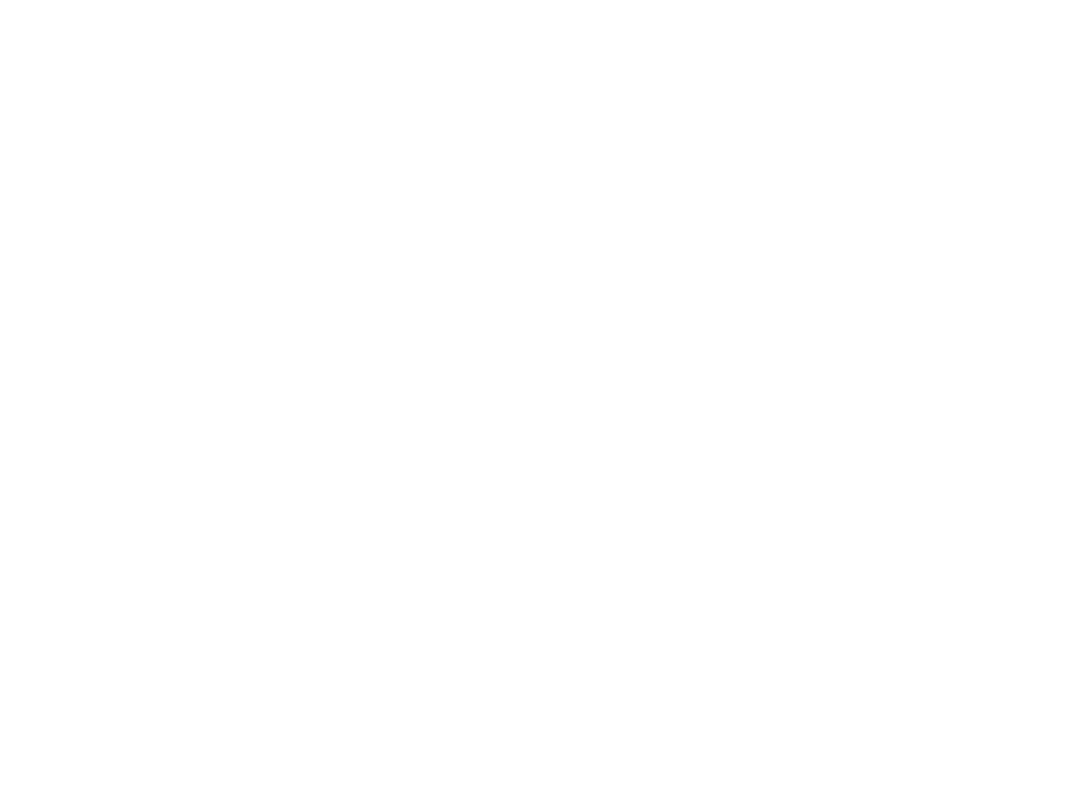
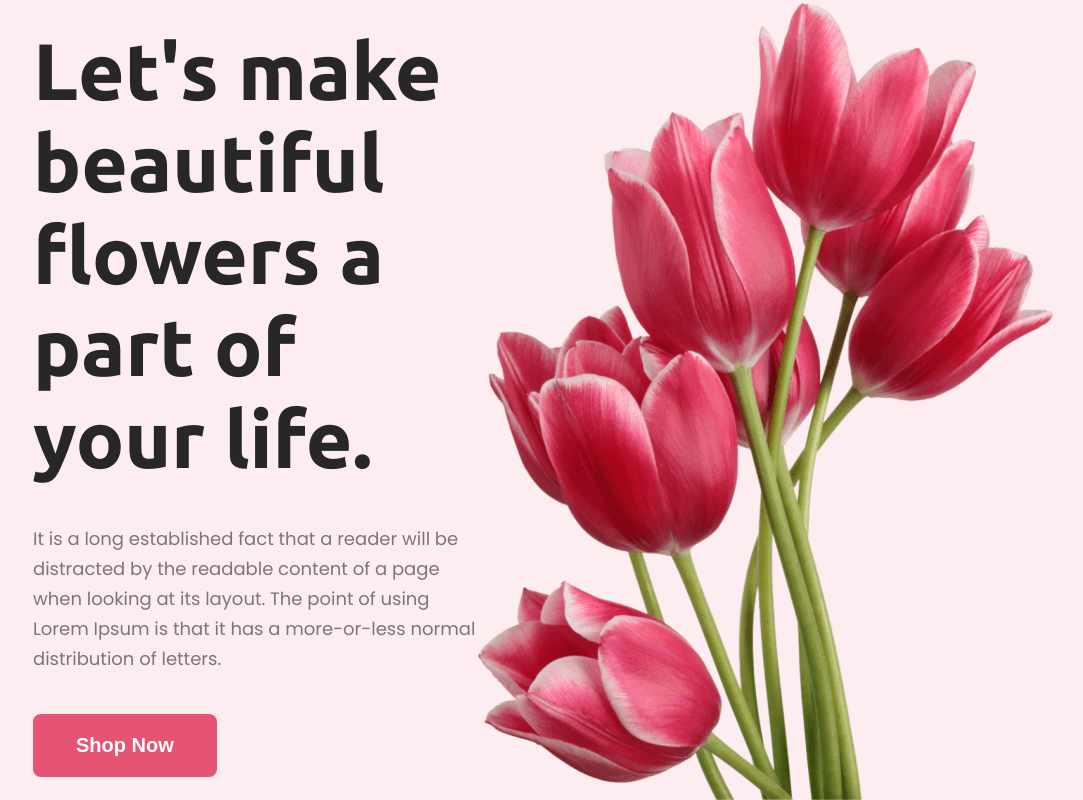
Before and after one commit to sowadsikder/flower-shop, a plain HTML site: page index.html in a window 1280 px wide. Shown: the whole page, without its empty margins (197-1280 px from the left). Drawn offline with Linux system fonts and the light colour scheme.

Commit message:
header section and style added

```diff
--- a/css/styles.css
+++ b/css/styles.css
@@ -0,0 +1,67 @@
+/* Universal Styling Start */
+
+* {
+    margin: 0;
+    padding: 0;
+    box-sizing: border-box;
+  }
+
+  /* grouping styling start */
+
+  h1,
+  h2,
+  h3,
+  h4,
+  h5,
+  h6,
+  a {
+    font-family: "Ubuntu", sans-serif;
+  }
+  body {
+    font-family: "Poppins", sans-serif;
+  }
+
+  /* Shared styling start */
+  button.btn-primary {
+    color: #FFF;
+    font-size: 20px;
+    font-weight: 700;
+    border-radius: 8px;
+    background: #E55473;
+    display: inline-flex;
+    padding: 20px 43px;
+    align-items: flex-start;
+    gap: 10px;
+    border: 0;
+}
+  /* Header Styling Start */
+
+  header{
+      display: flex;
+      justify-content: space-between;
+      align-items: center;
+      background: url('../asset/pngwing\ 10.png'), lightgray;
+      background-color:rgba(229, 84, 115, 0.10);
+      background-repeat: no-repeat;
+      background-size: contain;
+      height: 100vh;
+      background-position: right;
+  }
+  h1.banner-title {
+    color: #272727;
+    font-size: 80px;
+    font-weight: 800;
+    margin-bottom: 40px;
+}
+
+p.banner-description {
+    color: rgba(39, 39, 39, 0.60);
+    font-size: 18px;
+    font-weight: 400;
+    line-height: 30px;
+    margin-bottom: 40px;
+}
+.banner-container {
+    width: 35%;
+    margin-left: 230px;
+}
--- a/index.html
+++ b/index.html
@@ -1,14 +1,29 @@
 <!DOCTYPE html>
 <html lang="en">
+
 <head>
     <meta charset="UTF-8">
     <meta name="viewport" content="width=device-width, initial-scale=1.0">
     <title>Flower Shop</title>
+    <link rel="preconnect" href="https://fonts.googleapis.com">
+    <link rel="preconnect" href="https://fonts.gstatic.com" crossorigin>
+    <link
+        href="https://fonts.googleapis.com/css2?family=Poppins:wght@400;500;600;700;800;900&family=Ubuntu:wght@400;500;700&display=swap"
+        rel="stylesheet">
     <link rel="stylesheet" href="css/styles.css" type="text/css">
 </head>
+
 <body>
     <header>
-
+        <div class="banner-container">
+            <h1 class="banner-title">Let's make beautiful flowers a part of your life.</h1>
+            <p class="banner-description">It is a long established fact that a reader will be distracted by the
+                readable content of a page when looking at its layout. The point of using Lorem Ipsum is that it has
+                a more-or-less normal distribution of letters.</p>
+            <div class="shop-btn">
+                <button class="btn-primary" type="button">Shop Now</button>
+            </div>
+        </div>
     </header>
 
     <main>
@@ -19,4 +34,5 @@
 
     </footer>
 </body>
+
 </html>
```
